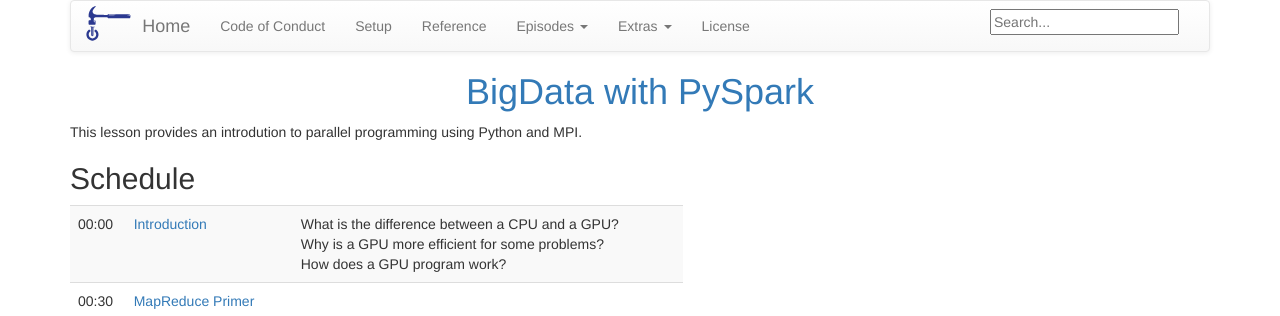
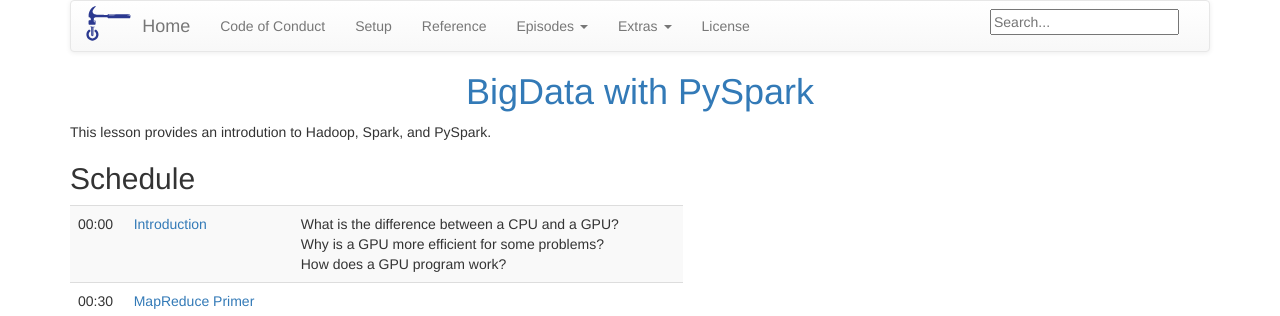
Before and after one commit to nyu-cds/python-bigdata, a Jekyll site: the page built from index.md, in a window 1280 px wide. Shown: the top 316 px of the page. Built offline with Jekyll 4.4.1, drawn with Linux system fonts in a browser that asks for light colours.

Commit message:
Signed-off-by: Greg Watson <g.watson@computer.org>

```diff
--- a/index.md
+++ b/index.md
@@ -2,4 +2,4 @@
 layout: lesson
 root: .
 ---
-This lesson provides an introdution to parallel programming using Python and MPI.
+This lesson provides an introdution to Hadoop, Spark, and PySpark.
```
